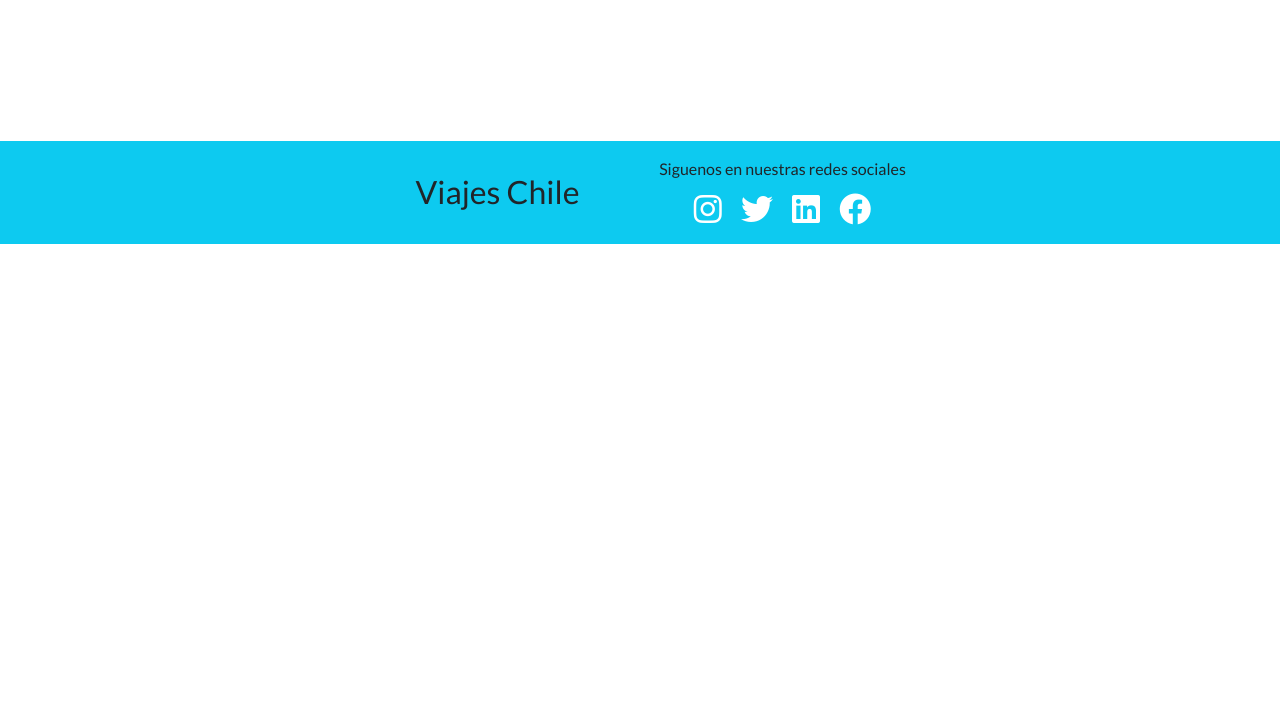
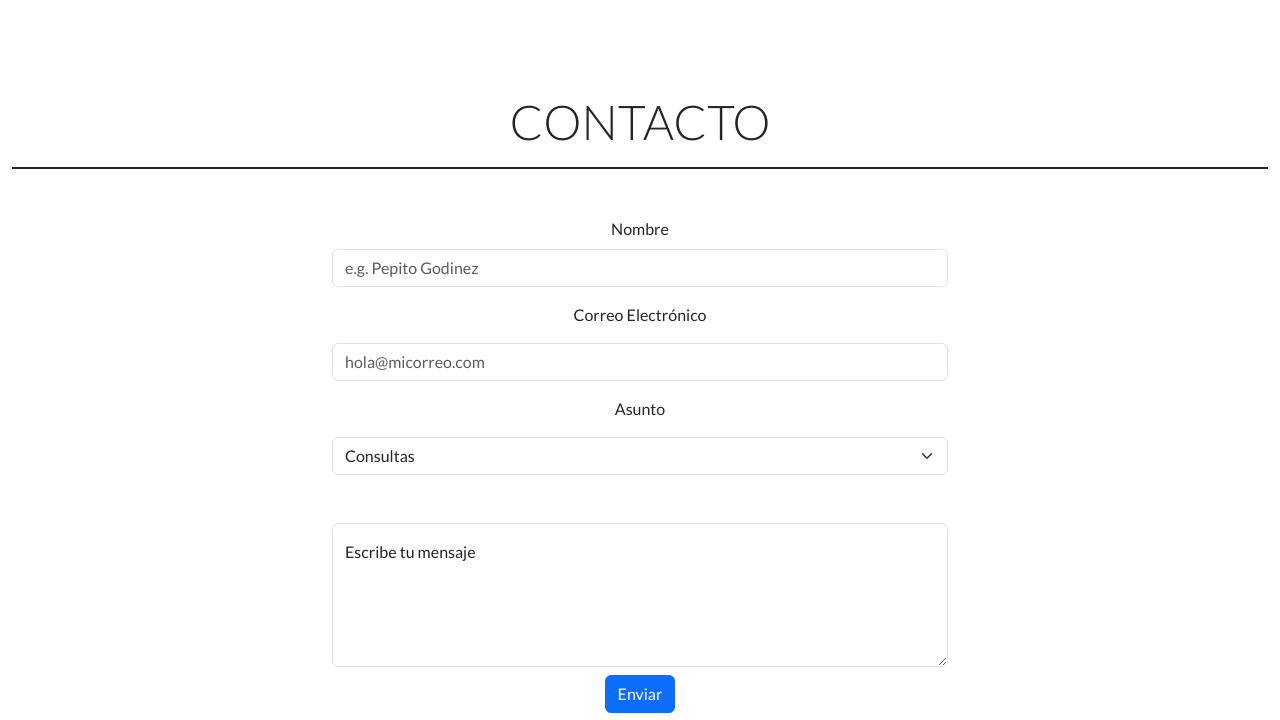
Before and after one commit to ssaavedrat/viajesChile, a plain HTML site: page index.html in a window 1280 px wide. Shown: the part 2060-2780 px from the top of the page. Before the commit the page ends 2304 px from the top, so only its background shows below. Drawn offline with nearby package versions, Linux system fonts and the light colour scheme.

Commit message:
formulario, hide presentación, minor changes

```diff
--- a/assets/css/index.css
+++ b/assets/css/index.css
@@ -30,3 +30,7 @@ nav a img{
 footer i{
     color:white;
 }
+
+#msg{
+    height: 9rem;
+}
--- /dev/null
+++ b/assets/js/index.js
@@ -0,0 +1,10 @@
+$(document).ready(function () {
+    // Navbar cambia de color al hacer scroll
+    $(window).scroll(function () {
+      if ($(window).scrollTop() > 50) {
+        $(".navbar").addClass("bg-info");
+      } else {
+        $(".navbar").removeClass("bg-info");
+      }
+    });
+  });
--- a/index.html
+++ b/index.html
@@ -95,7 +95,7 @@
 
     <!-- ¿Quiénes somos? -->
 
-    <section id="aboutUs" class="container-fluid my-5">
+    <section id="aboutUs" class="container-fluid my-5 d-none d-md-block">
       <div class="container">
         <h2 class="text-uppercase text-center display-5">¿Quiénes somos?</h2>
         <hr class="d-none d-md-block border border-dark border-1 opacity-100" />
@@ -125,8 +125,8 @@
       </div>
     </section>
 
-    <!-- Recetas Relacionadas -->
-    <section class="container my-5">
+    <!-- Destacados -->
+    <section id="onDemand" class="container my-5">
       <h2 class="text-uppercase text-center display-5">Destacados</h2>
       <hr class="d-none d-md-block border border-dark border-1 opacity-100" />
       <!-- Grid cards -->
@@ -170,9 +170,37 @@
       </div>
     </section>
 
-    <!-- Suscripción -->
-    <section class="container-fluid text-center py-5" id="suscribe">
-      <div class="container"></div>
+    <!-- Contacto -->
+    <section id="contactUs" class="container-fluid text-center py-5">
+      <h2 class="text-uppercase text-center display-5">Contacto</h2>
+      <hr class="d-none d-md-block border border-dark border-1 opacity-100" />
+      <div class="row justify-content-center my-5">
+        <div class="col-md-6">
+          <form>
+            <label for="name" class="form-label">Nombre</label>
+            <input type="name" id="name" placeholder="e.g. Pepito Godinez" class="form-control" />
+
+            <label for="email" class="form-label my-3">Correo Electrónico</label>
+            <input type="email" id="email" placeholder="hola@micorreo.com" class="form-control" />
+
+            <label for="subject" class="form-label my-3">Asunto</label>
+            <select name="subject" id="subject" class="form-select">
+              <option value="consulta" selected>Consultas</option>
+              <option value="empresas">Viajes Empresas</option>
+              <option value="reclamos">Reclamos</option>
+            </select>
+
+            <div class="form-floating mt-5 mb-2">
+              <textarea name="msg" id="msg" class="form-control" placeholder="Escribe tu mensaje"></textarea>
+              <label for="msg">Escribe tu mensaje</label>
+            </div>
+
+            <div class="text-center">
+              <button type="submit" class="btn btn-primary">Enviar</button>
+            </div>
+          </form>
+        </div>
+      </div>
     </section>
 
     <!-- Footer -->
@@ -202,17 +230,6 @@
     <!-- jQuery -->
     <script src="https://code.jquery.com/jquery-3.7.0.js" integrity="sha256-JlqSTELeR4TLqP0OG9dxM7yDPqX1ox/HfgiSLBj8+kM=" crossorigin="anonymous"></script>
     <!-- Custom Script -->
-    <script>
-      $(document).ready(function () {
-        // Navbar cambia de color al hacer scroll
-        $(window).scroll(function () {
-          if ($(window).scrollTop() > 50) {
-            $(".navbar").addClass("bg-info");
-          } else {
-            $(".navbar").removeClass("bg-info");
-          }
-        });
-      });
-    </script>
+    <script src="assets/js/index.js"></script>
   </body>
 </html>
```
Also changed, not shown: 1 other file.
